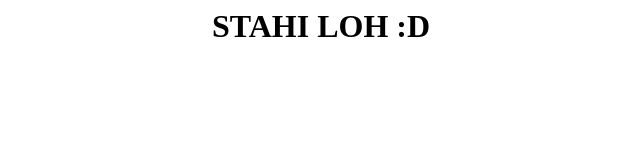
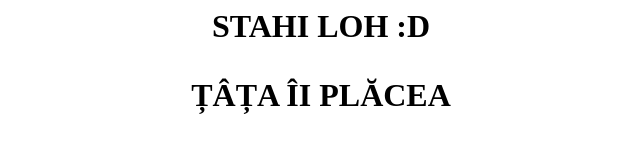
Before and after one commit to TeStErOSs/4cheaters.github.io, a plain HTML site: page index.html in a window 1280 px wide. Shown: the whole page, without its empty margins (319-959 px from the left). Drawn offline with Linux system fonts and the light colour scheme.

Commit message:
Update index.html

```diff
--- a/index.html
+++ b/index.html
@@ -6,5 +6,7 @@
 	</head>
 <body>
 <h1><p align="center">STAHI LOH :D</p></h1>
+<h1><p align="center">ȚÂȚA ÎI PLĂCEA</p></h1>
+
 </body>
 </html>
```
